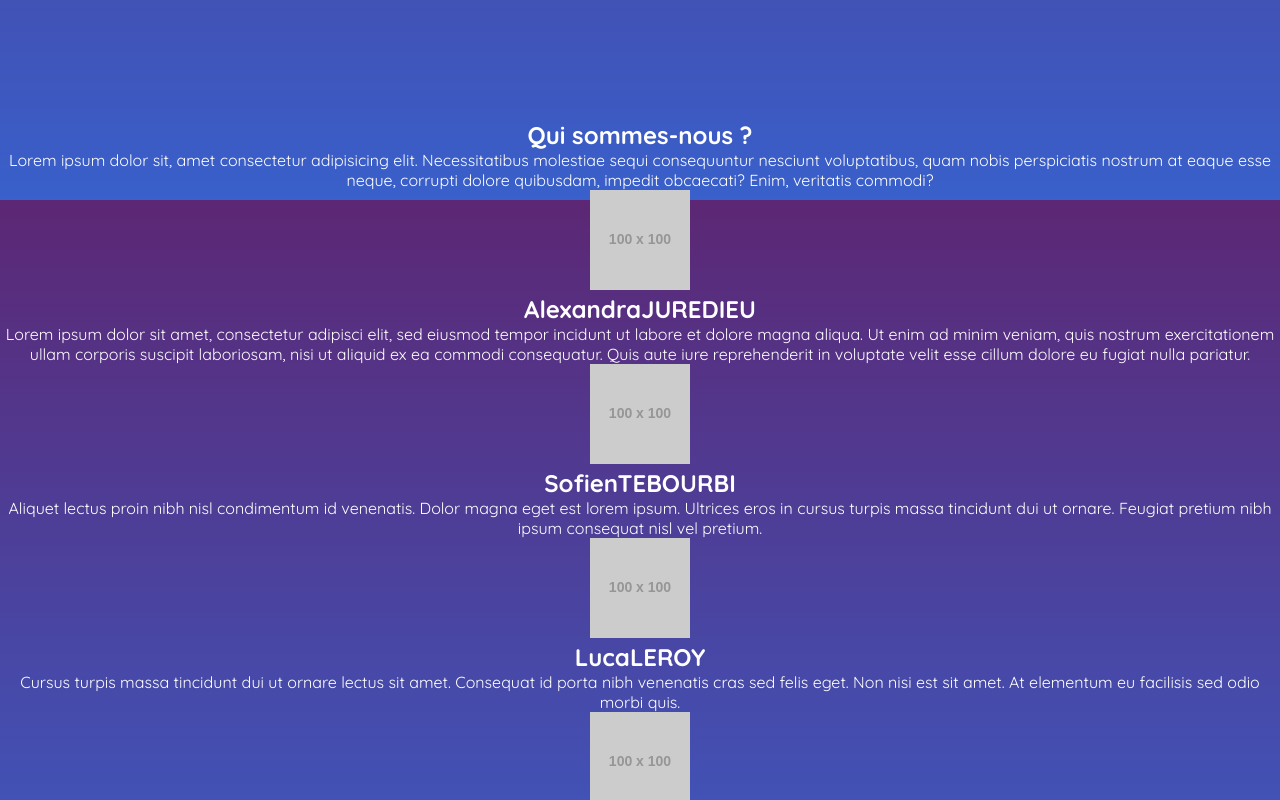
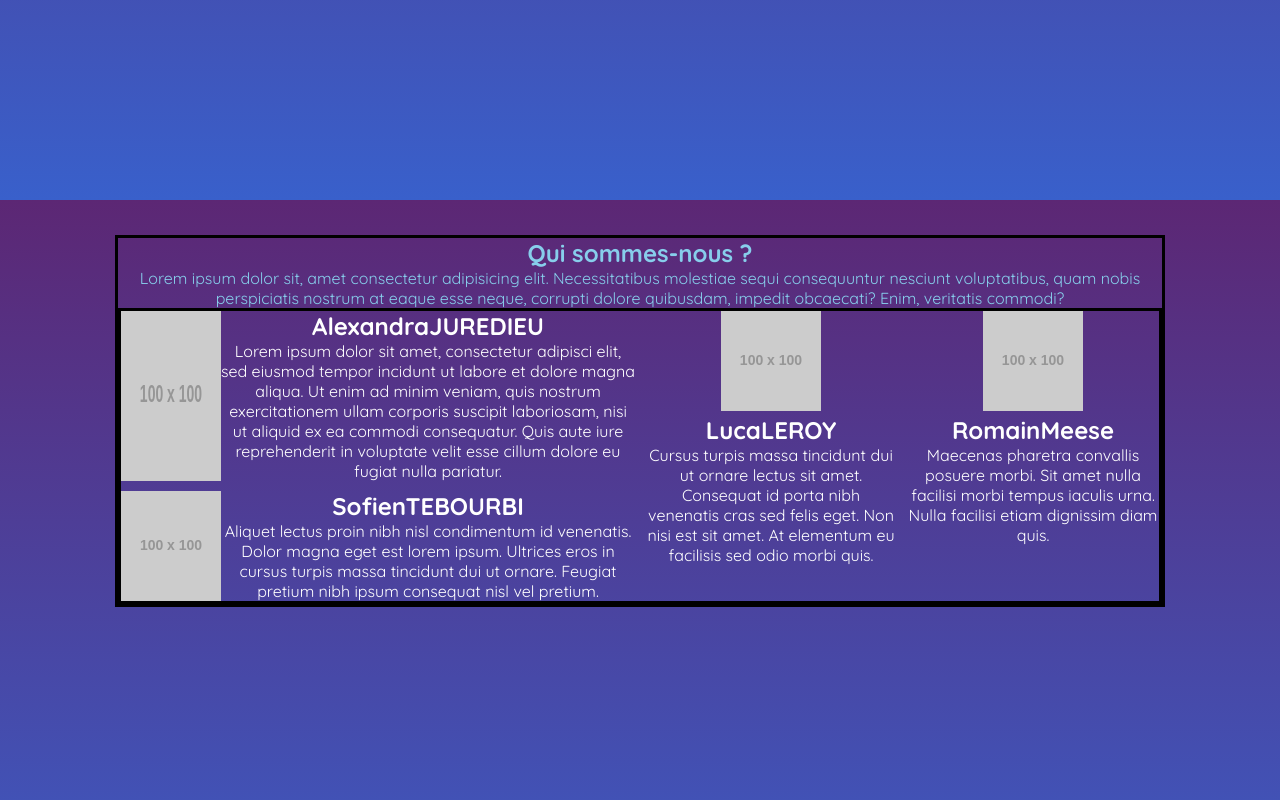
Before and after one commit to AlexandraJUREDIEU/NestEgg.App, a React (Vite) app: page / in a window 1280 px wide. Shown: the part 1400-2200 px from the top of the page. Built offline with nearby package versions, Linux system fonts and the light colour scheme; a web font is replaced by a local one.

Commit message:
🚧:lipstick: Style: Gestion interior AboutUs
- display grid pour les slides
- display flex pour l'intérieur des slides

reste à gérer les polices, et les marges intérieures

```diff
--- a/src/assets/components/CardCollaborator.jsx
+++ b/src/assets/components/CardCollaborator.jsx
@@ -1,9 +1,11 @@
 function CardCollaborator({src, name, description, spanName}){
     return (<>
-        <div>
+        <div className="div-card-collaborator">
             <img src={src} alt={name} />
-            <h2>{name}{spanName}</h2>
-            <p>{description}</p>
+            <div>
+                <h2>{name}{spanName}</h2>
+                <p>{description}</p>
+            </div>
         </div>
     </>)
 }
--- a/src/assets/components/Slider.jsx
+++ b/src/assets/components/Slider.jsx
@@ -1,12 +1,27 @@
+/** ReadMe
+ * This slider takes two props :
+ * - pages : Require a LIST (like '["Abcd","Bcde",partie3];') which represents the differents slides || REQUIRED
+ * - index : Which slide is visible by default (default: 0) || OPTIONNAL
+ *
+ * An example of use is present at the end
+ * The slider will get the class 'slider'
+ * The items of the sliders will get the class 'slide-item' as well as 'slide-item[X]' where X is the number of the slide
+ * */
+
+
+
 import styled from "styled-components";
 import React, { useState } from "react";
 
 // Styles
 const SliderStyle = styled.div`
   .slides {
+    display: flex;
+    flex-direction: column;
   }
   .slider {
   }
+
 `;
 
 // Composant Slider
@@ -56,26 +71,35 @@ const Slider = ({ pages, index = 0 }) => {
   // Render
   const slides = pages.map((part, index) => {
     if (part !== undefined) {
-      return <div key={index}>{part}</div>;
+
+      return (
+        <div key={index} className={`slide-item slide-item${index}`}>
+          {part}
+        </div>
+      );
+
+
     }
     return null;
   });
 
   if (window.innerWidth < 769) {
     return (
-      <SliderStyle>
-        <div
+        <SliderStyle
           className="slider"
           onMouseDown={onMouseDown}
           onMouseMove={onMouseMove}
           onMouseUp={onMouseUp}
         >
           <div className="slides">{slides[currentSlide]}</div>
-        </div>
-      </SliderStyle>
+        </SliderStyle>
     );
   } else {
-    return <SliderStyle><div className="slides">{slides}</div></SliderStyle>;
+    return (
+        <SliderStyle className="slider">
+          {slides}
+        </SliderStyle>
+    );
   }
 };
 
--- a/src/pages/AboutUs.jsx
+++ b/src/pages/AboutUs.jsx
@@ -1,8 +1,69 @@
-import CardCollaborator from "../assets/components/CardCollaborator"
-import Text from "../assets/components/Text"
-import Slider from "../assets/components/Slider"
+import CardCollaborator from "../assets/components/CardCollaborator";
+import Text from "../assets/components/Text";
+import Slider from "../assets/components/Slider";
 
-function AboutUs2(){
+import styled from "styled-components";
+
+//style
+const AboutUsStyle = styled.div`
+
+  #about-us {
+    margin:115px;
+    border: black 3px solid;
+  }
+  .h2AndIntro {
+    color: skyblue;
+  }
+  .slider{
+    border: black 3px solid;
+  }
+
+  @media screen and (min-width: 769px) {
+    .slider {
+      display: grid;
+      grid-template-columns: repeat(4, 1fr);
+      grid-gap: 10px;
+      grid-auto-rows: minmax(100px, auto);
+    }
+
+    .slide-item {
+    }
+    .slide-item0 {
+      grid-row: 1;
+      grid-column: 1 / 3;
+    }
+    .slide-item1 {
+      grid-row: 2;
+      grid-column: 1 / 3;
+    }
+    .slide-item2 {
+      grid-row: 1 / 3;
+      grid-column: 3;
+    }
+    .slide-item3 {
+      grid-row: 1 / 3;
+      grid-column: 4;
+    }
+
+    .slide-item0 > .div-card-collaborator, .slide-item1 > .div-card-collaborator {
+      display:flex;
+      flex-direction:row;
+    }
+
+
+
+  }
+
+
+
+
+
+  }
+
+
+`;
+
+function AboutUs2() {
   let slidesQuiSommesNous = [];
   slidesQuiSommesNous.push(
     <CardCollaborator
@@ -37,14 +98,23 @@ function AboutUs2(){
     />
   );
 
+  return (
+    <>
+      <AboutUsStyle>
+        <section id="about-us">
+          <div className="h2AndIntro">
+            <h2>Qui sommes-nous ?</h2>
+            <Text
+              className="intro-about-us"
+              content="Lorem ipsum dolor sit, amet consectetur adipisicing elit. Necessitatibus molestiae sequi consequuntur nesciunt voluptatibus, quam nobis perspiciatis nostrum at eaque esse neque, corrupti dolore quibusdam, impedit obcaecati? Enim, veritatis commodi?"
+            />
+          </div>
 
-    return (<>
-        <section id="about-us">
-            <h2>Qui sommes-nous ?</h2>
-            <Text className="intro-about-us" content="Lorem ipsum dolor sit, amet consectetur adipisicing elit. Necessitatibus molestiae sequi consequuntur nesciunt voluptatibus, quam nobis perspiciatis nostrum at eaque esse neque, corrupti dolore quibusdam, impedit obcaecati? Enim, veritatis commodi?"/>
           <Slider pages={slidesQuiSommesNous} index={0} />
         </section>
-    </>)
+      </AboutUsStyle>
+    </>
+  );
 }
 
-export default AboutUs2
+export default AboutUs2;
```
Lines whose indentation alone changed are shown as unchanged.
